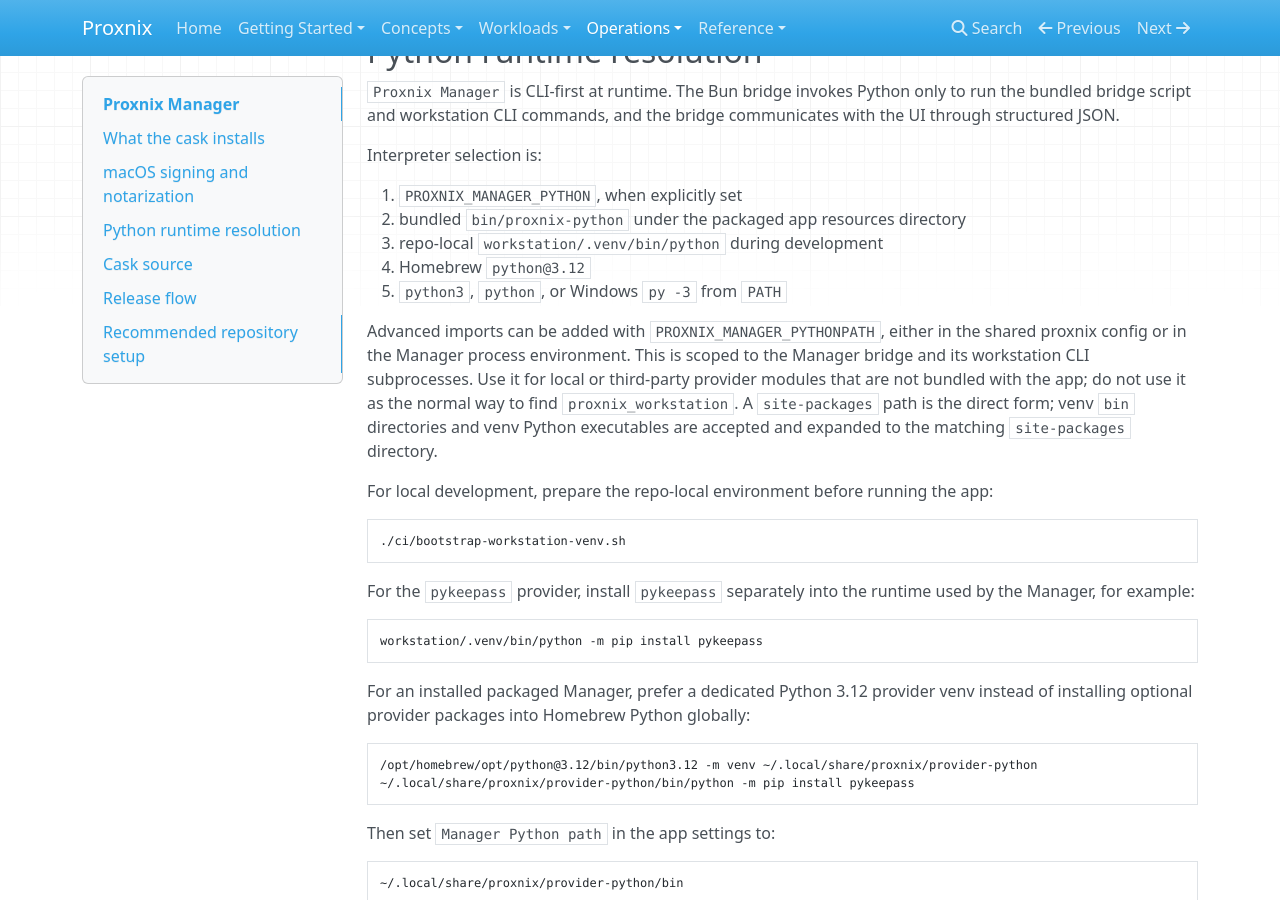
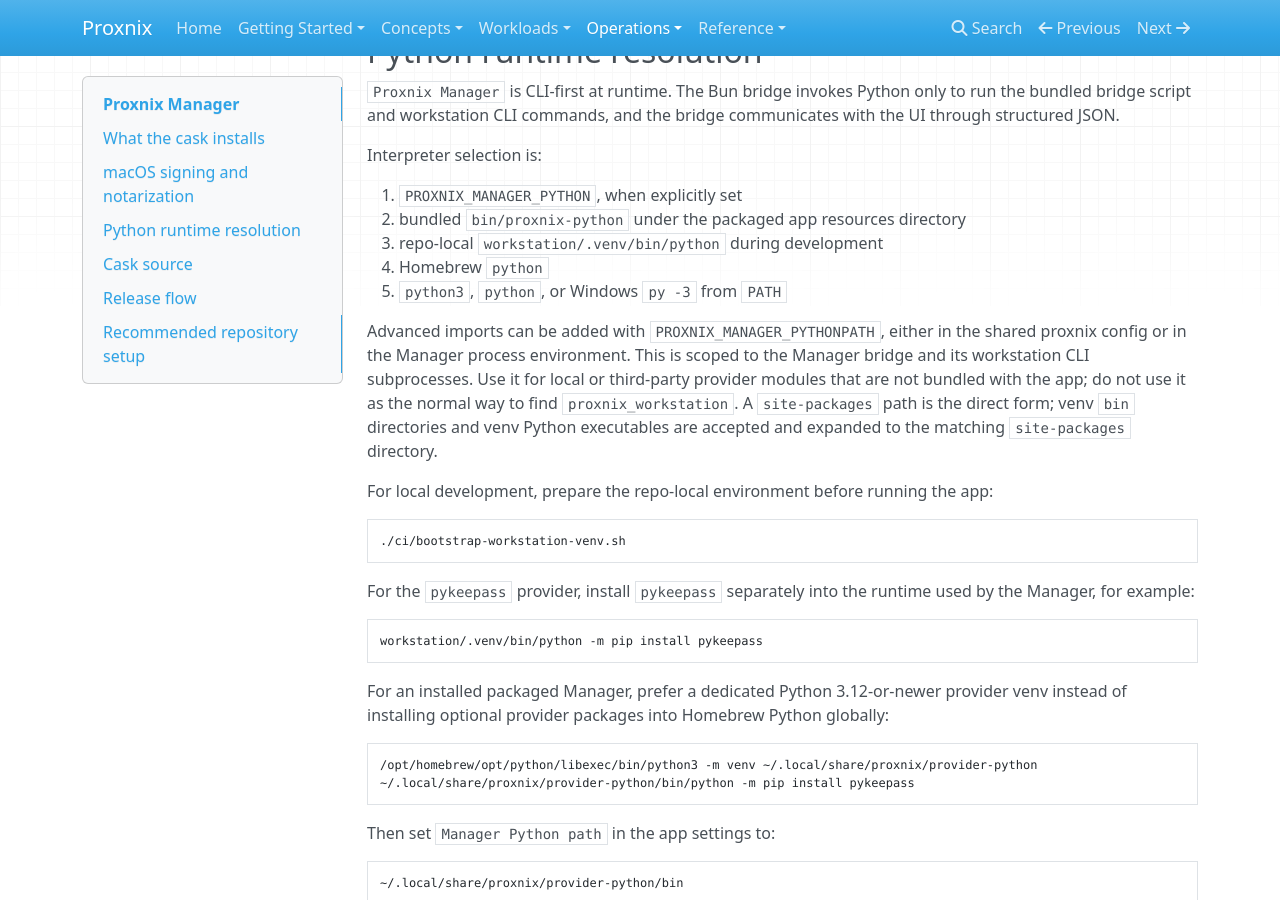
Before and after one commit to denMaier/proxnix, an MkDocs documentation site: the page built from docs/operations/proxnix-manager.md, in a window 1280 px wide and 900 px high, scrolled down 1907 px. Built offline with MkDocs 1.6.1, drawn with Linux system fonts in a browser that asks for light colours; nearby versions of some CDN libraries; some of the changed text lies outside the part shown.

Commit message:
Use Homebrew current Python

````diff
--- a/docs/operations/proxnix-manager.md
+++ b/docs/operations/proxnix-manager.md
@@ -35,7 +35,7 @@
 
 The cask depends on these Homebrew formulae:
 
-- `python@3.12`
+- `python`
 - `sops`
 
 The app bundle includes the workstation Python package source, the CLI wrapper
@@ -100,7 +100,7 @@
 1. `PROXNIX_MANAGER_PYTHON`, when explicitly set
 2. bundled `bin/proxnix-python` under the packaged app resources directory
 3. repo-local `workstation/.venv/bin/python` during development
-4. Homebrew `python@3.12`
+4. Homebrew `python`
 5. `python3`, `python`, or Windows `py -3` from `PATH`
 
 Advanced imports can be added with `PROXNIX_MANAGER_PYTHONPATH`, either in the
@@ -125,11 +125,11 @@
 workstation/.venv/bin/python -m pip install pykeepass
 ```
 
-For an installed packaged Manager, prefer a dedicated Python 3.12 provider venv
+For an installed packaged Manager, prefer a dedicated Python 3.12-or-newer provider venv
 instead of installing optional provider packages into Homebrew Python globally:
 
 ```bash
-/opt/homebrew/opt/python@3.12/bin/python3.12 -m venv ~/.local/share/proxnix/provider-python
+/opt/homebrew/opt/python/libexec/bin/python3 -m venv ~/.local/share/proxnix/provider-python
 ~/.local/share/proxnix/provider-python/bin/python -m pip install pykeepass
 ```
 
@@ -180,11 +180,11 @@
 subdirectory. Optional providers such as `pykeepass` are intentionally excluded
 from the shipped app bundle.
 
-Local package tests should use a Python 3.12 environment for the copied
-dependencies because the packaged `proxnix-python` wrapper runs Homebrew
-`python@3.12` when it is available. If the repo-local `workstation/.venv` uses
-a different Python minor version, create a temporary Python 3.12 venv and pass
-it as `PROXNIX_PACKAGE_PYTHON`.
+Local package tests should use a Python 3.12-or-newer environment for the
+copied dependencies because the packaged `proxnix-python` wrapper runs
+Homebrew `python` when it is available. If the repo-local `workstation/.venv`
+uses an older Python version, create a temporary Python 3.12-or-newer venv and
+pass it as `PROXNIX_PACKAGE_PYTHON`.
 
 ## Recommended repository setup
 
````
Also changed, not shown: workstation/apps/proxnix-manager-electrobun/README.md (+1 -1 lines), 6 other files.
